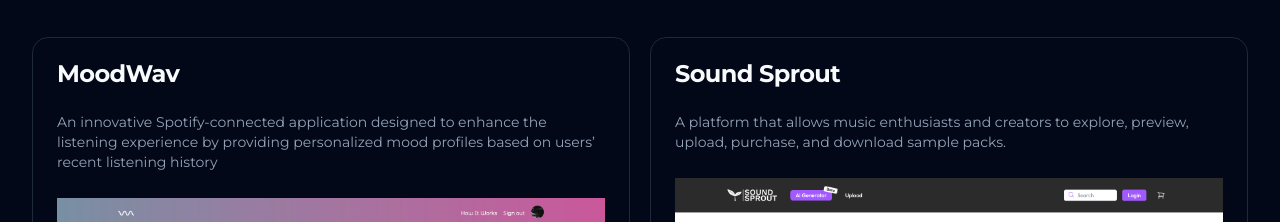
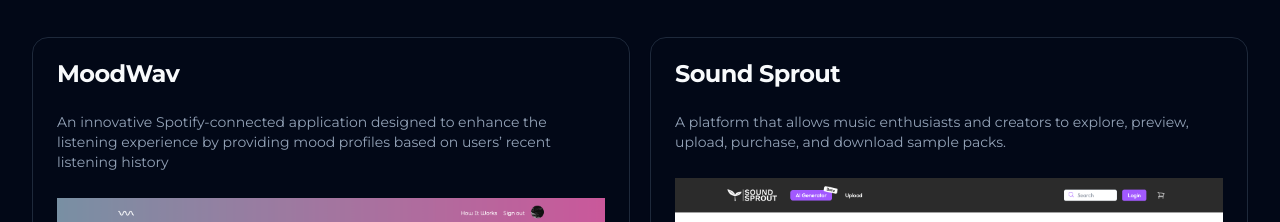
Before and after one commit to seangray-dev/seangray-tech, a Next.js app: page / in a window 1280 px wide. Shown: the part 1219-1441 px from the top of the page. Built offline with nearby package versions, Linux system fonts and the light colour scheme.

Commit message:
change portfolio.js to .ts

```diff
--- a/components/layout/Projects.tsx
+++ b/components/layout/Projects.tsx
@@ -9,13 +9,12 @@
 } from "@/components/ui/card";
 import data from "@/data/portfolio";
 import Image from "next/image";
-import Link from "next/link";
 import React from "react";
 import CustomLink from "../utils/CustomLink";
 
 const Projects = () => {
   return (
-    <section className="animate-fade-left container">
+    <section className="container animate-fade-left">
       <div className="mb-10 flex items-center justify-between">
         <h2 className="text-4xl font-bold">Projects</h2>
         <CustomLink className="hidden md:block" href={"#contact"}>
--- a/data/portfolio.js
+++ b/data/portfolio.ts
@@ -2,7 +2,7 @@
   {
     title: "MoodWav",
     description:
-      "An innovative Spotify-connected application designed to enhance the listening experience by providing personalized mood profiles based on users’ recent listening history",
+      "An innovative Spotify-connected application designed to enhance the listening experience by providing mood profiles based on users’ recent listening history",
     imgUrl: "/assets/images/moodwav.png",
     stack: [
       "Next JS",
```
